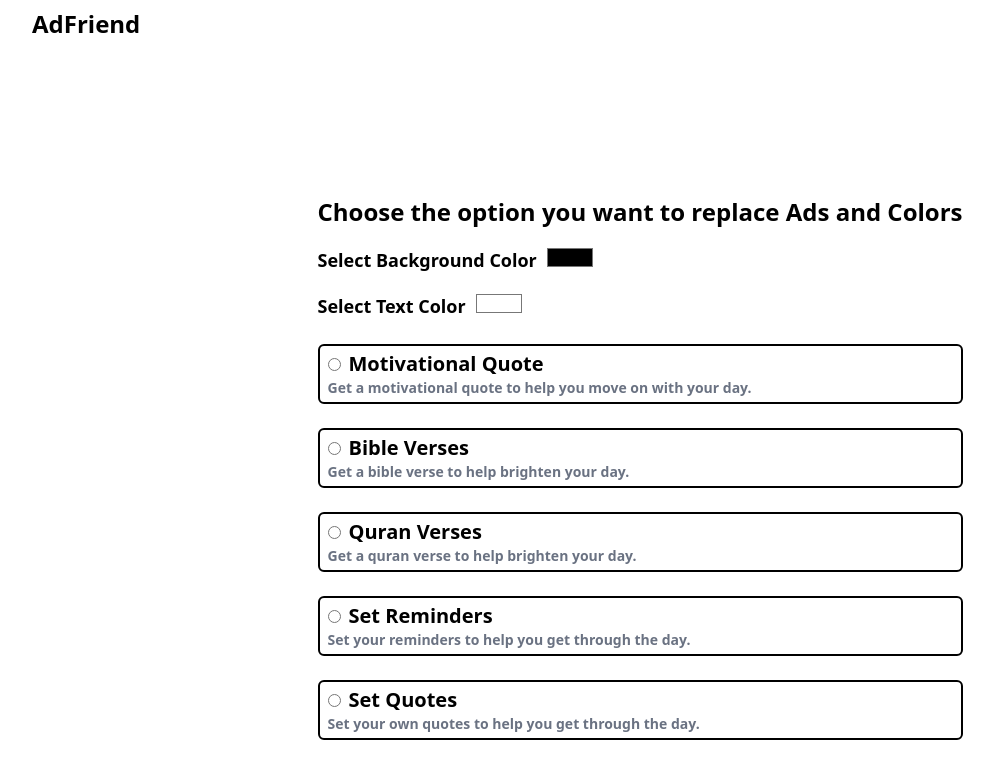
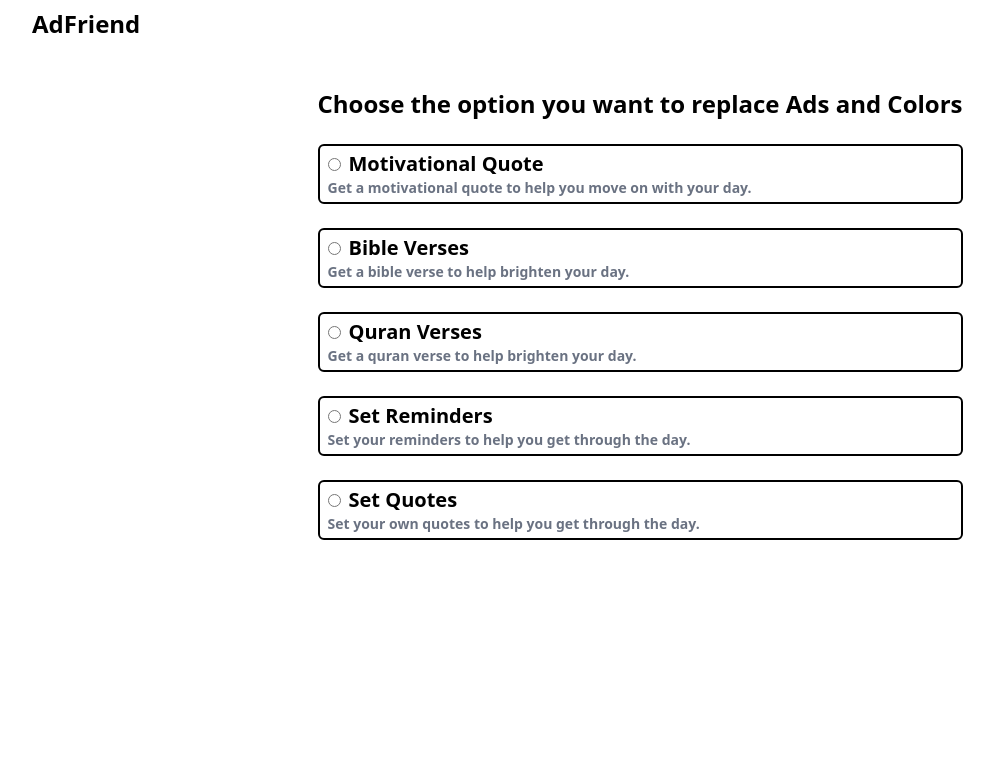
Before and after one commit to OscarM03/adfriend-chrome-extension, a React (Vite) app in the folder adfriend/: page / in a window 1280 px wide. Shown: the top 778 px of the page, without its empty margins (0-994 px from the left). Built offline with nearby package versions, Linux system fonts and the light colour scheme.

Commit message:
Shorten the code by separating the code to form components

```diff
--- a/adfriend/src/App.jsx
+++ b/adfriend/src/App.jsx
@@ -1,11 +1,14 @@
 import { useEffect, useState } from "react";
+import CustomizationPanel from "./components/CustomizationPanel";
+import RemindersQuotesForm from "./components/RemindersQuotesForm";
 
-function App() {
+const App = () => {
     const [selectedOption, setSelectedOption] = useState("");
     const [customInput, setCustomInput] = useState("");
     const [savedQuotes, setSavedQuotes] = useState([]);
     const [savedReminders, setSavedReminders] = useState([]);
     const [editingIndex, setEditingIndex] = useState(null);
+    const [customizeOption, setCustomizeOption] = useState("colors");
     const [bgColor, setBgColor] = useState("#000000");
     const [textColor, setTextColor] = useState("#ffffff");
 
@@ -19,7 +22,10 @@ function App() {
 
     useEffect(() => {
         chrome.storage.sync.get(["selectedOption", "savedQuotes", "savedReminders", "bgColor", "textColor"], (result) => {
-            if (result.selectedOption) setSelectedOption(result.selectedOption);
+            if (result.selectedOption) {
+                setSelectedOption(result.selectedOption.option);
+                setCustomizeOption(result.selectedOption.customize);
+            }
             if (result.savedQuotes) setSavedQuotes(result.savedQuotes);
             if (result.savedReminders) setSavedReminders(result.savedReminders);
             if (result.bgColor) setBgColor(result.bgColor);
@@ -34,7 +40,10 @@ function App() {
         setCustomInput("");
 
         chrome.storage.sync.set({
-            selectedOption: value
+            selectedOption: {
+                option: value,
+                customize: customizeOption
+            }
         });
     };
 
@@ -104,30 +113,28 @@ function App() {
         }
     }
 
+    const handleCustomizeChange = (value) => {
+        setCustomizeOption(value);
+        chrome.storage.sync.get(["selectedOption"], (result) => {
+            if (result.selectedOption) {
+                chrome.storage.sync.set({
+                    selectedOption: {
+                        ...result.selectedOption,
+                        customize: value
+                    }
+                })
+            }
+        })
+    }
+
     return (
         <section>
             <header className="py-2 mx-8">
                 <h1 className="text-2xl font-bold">AdFriend</h1>
             </header>
-            <div className="h-screen flex justify-center items-center mx-8 pt-10">
+            <div className="h-auto flex justify-center items-center mx-8 py-10">
                 <div>
                     <h2 className="text-2xl font-bold">Choose the option you want to replace Ads and Colors</h2>
-                    <div className="mt-4">
-                        <label className="font-bold text-lg">Select Background Color</label>
-                        <input type="color"
-                        value={bgColor}
-                        onChange={(e) => handleColorChange("bg", e.target.value)}
-                        className="ml-2"
-                        />
-                    </div>
-                    <div className="mt-4">
-                        <label className="font-bold text-lg">Select Text Color</label>
-                        <input type="color"
-                        value={textColor}
-                        onChange={(e) => handleColorChange("text", e.target.value)}
-                        className="ml-2"
-                        />
-                    </div>
                     {options.map((option) => (
                         <div key={option.value} className="border-2 rounded-md py-1 px-2 mt-6">
                             <input
@@ -139,49 +146,19 @@ function App() {
                             <label className="ml-2 font-bold text-xl">{option.label}</label>
                             <p className="text-sm text-gray-500 font-bold">{option.description}</p>
 
+                            {(selectedOption !== null) && selectedOption === option.value ? (
+                                <CustomizationPanel customizeOption={customizeOption} handleCustomizeChange={handleCustomizeChange} bgColor={bgColor} textColor={textColor} handleColorChange={handleColorChange} />
+                            ) : null}
+
                             {(selectedOption === "reminders" && option.value === "reminders") ||
                                 (selectedOption === "quotes" && option.value === "quotes") ? (
-                                <div>
-                                    <input
-                                        type="text"
-                                        value={customInput}
-                                        onChange={(e) => setCustomInput(e.target.value)}
-                                        placeholder={option.value === "reminders" ? "Enter your reminder" : "Enter your quote"}
-                                        className="border-2 rounded-md px-2 py-1 w-full mt-2"
-                                    />
-                                    <button className="mt-2 border px-4 py-1 rounded-md bg-black text-white font-bold"
-                                        onClick={handleSaveInputs}
-                                    >
-                                        {editingIndex !== null ? "Update" : "Save"}
-                                    </button>
-
-                                    <ul className="">
-                                        {(selectedOption === "quotes" ? savedQuotes : savedReminders).map((input, index) => (
-                                            <li key={index} className="rounded-md py-1 px-2 mt-1 flex justify-between items-center group ">
-                                                <span className="text-gray-500 font-medium">{input}</span>
-                                                <div className="hidden group-hover:flex">
-                                                    <button className="border px-2 py-1 rounded-md bg-blue-500 text-white font-bold"
-                                                        onClick={() => handleEdit(index)}
-                                                    >
-                                                        Edit
-                                                    </button>
-                                                    <button className="border px-2 py-1 rounded-md bg-red-500 text-white font-bold ml-2"
-                                                        onClick={() => handleDelete(index)}
-                                                    >
-                                                        Delete
-                                                    </button>
-                                                </div>
-                                            </li>
-                                        ))}
-                                    </ul>
-                                </div>
+                                <RemindersQuotesForm selectedOption={selectedOption} customInput={customInput} setCustomInput={setCustomInput} savedItems={selectedOption === "quotes" ? savedQuotes : savedReminders} handleSave={handleSaveInputs} handleEdit={handleEdit} handleDelete={handleDelete} />
                             ) : null}
                         </div>
-
                     ))}
                 </div>
             </div>
-        </section>
+        </section >
     );
 }
 
```
